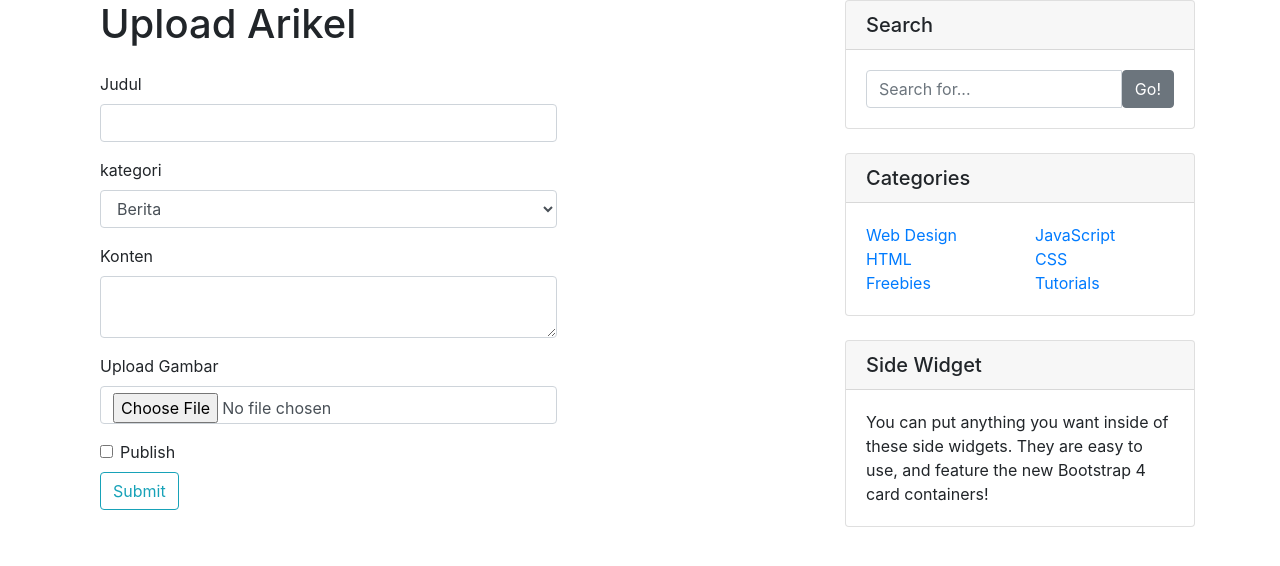
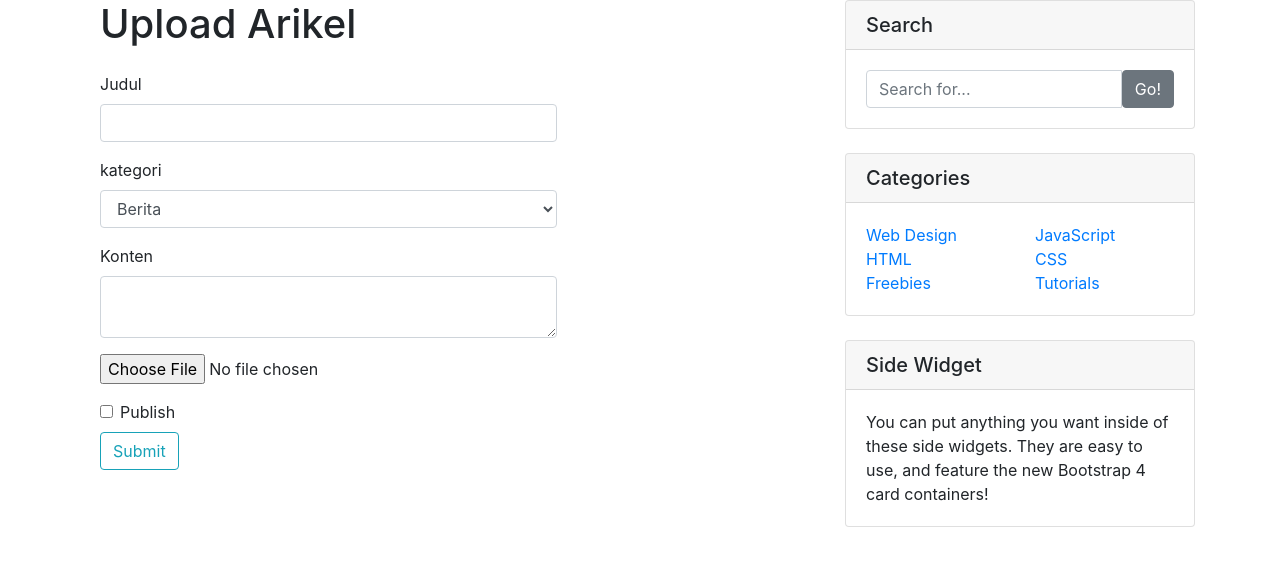
Before and after one commit to johan-nasendi/flask_blog, a Flask app: page /artikel in a window 1280 px wide. Shown: the part 80-646 px from the top of the page. Run offline with Flask 2, Linux system fonts and the light colour scheme; a user stored in the database is signed in; data comes from the database, SQL or seed files in the repository; some libraries are stand-ins or nearby versions.

Commit message:
Update artikel.html

```diff
--- a/blog/templates/artikel.html
+++ b/blog/templates/artikel.html
@@ -4,7 +4,7 @@
   <h1 class="my-4">Upload Arikel
   </h1>
 
-<form method="POST" action="" enctype = "multipart / form-data">
+<form method="POST" action="" enctype ="multipart/form-data">
   {{ form.hidden_tag() }}
 
  <div class="form-group">
@@ -50,16 +50,14 @@
   </div>
 
   <div class="form-group">
-    {% if form. thumbnail.errors %}
-    {{ form. thumbnail( class="form-control  is-invalid") }}
-    {%  for error in form. thumbnail.errors %}
-      <div class="invaild-feedback">
-        {{ error }}
-      </div>
-   {% endfor %}
-   {% else %}
-    {{ form.  thumbnail.label() }}
-    {{ form.  thumbnail( class="form-control") }}
+    {{ form.thumbnail(class="form-control-file") }}
+    {% if form.thumbnail.errors %}
+      {%  for error in form. thumbnail.errors %}
+        <div class="invaild-feedback">
+          {{ error }}
+        </div>
+      {% endfor %}
+
     {% endif %}
   </div>
   <div class="form-check">
```
